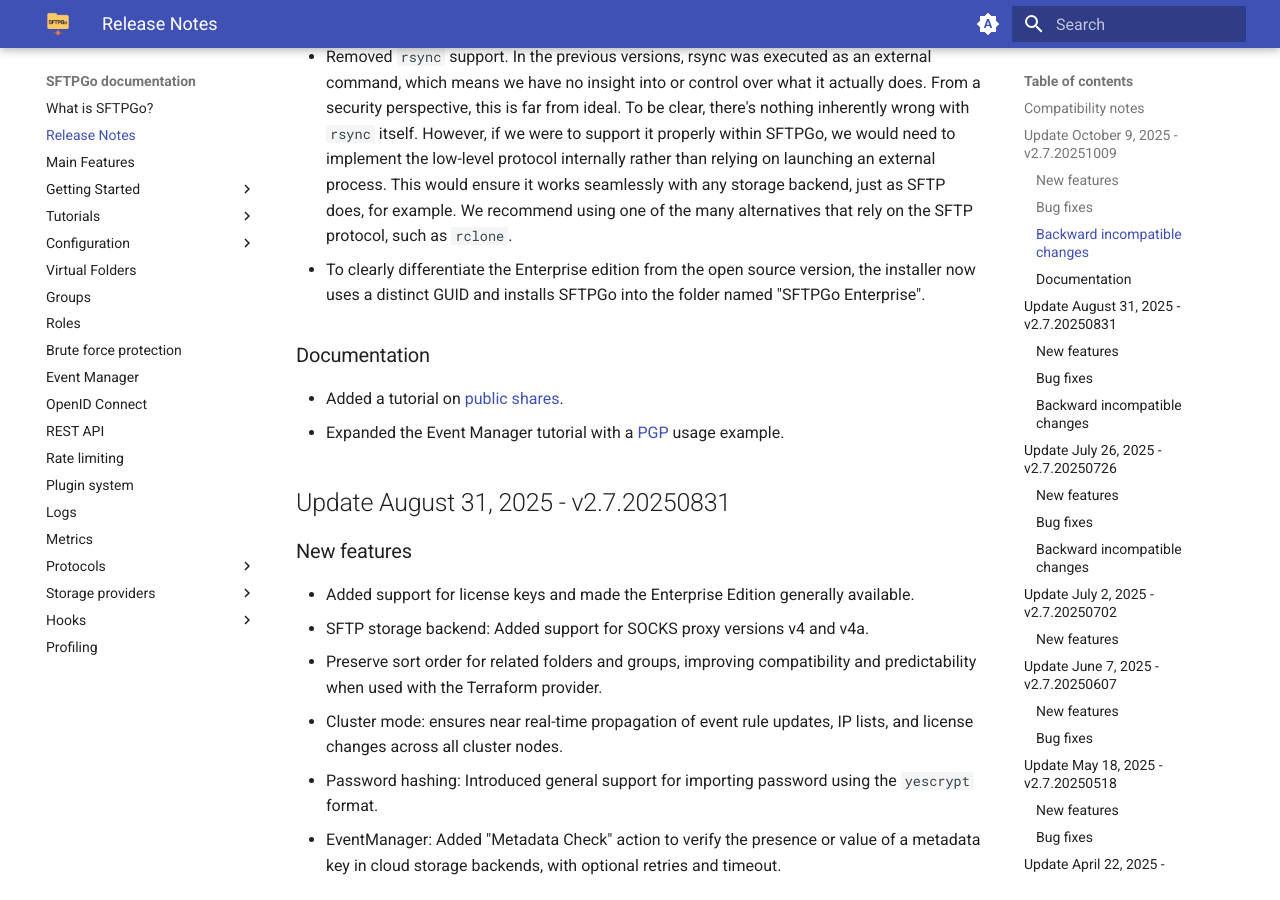
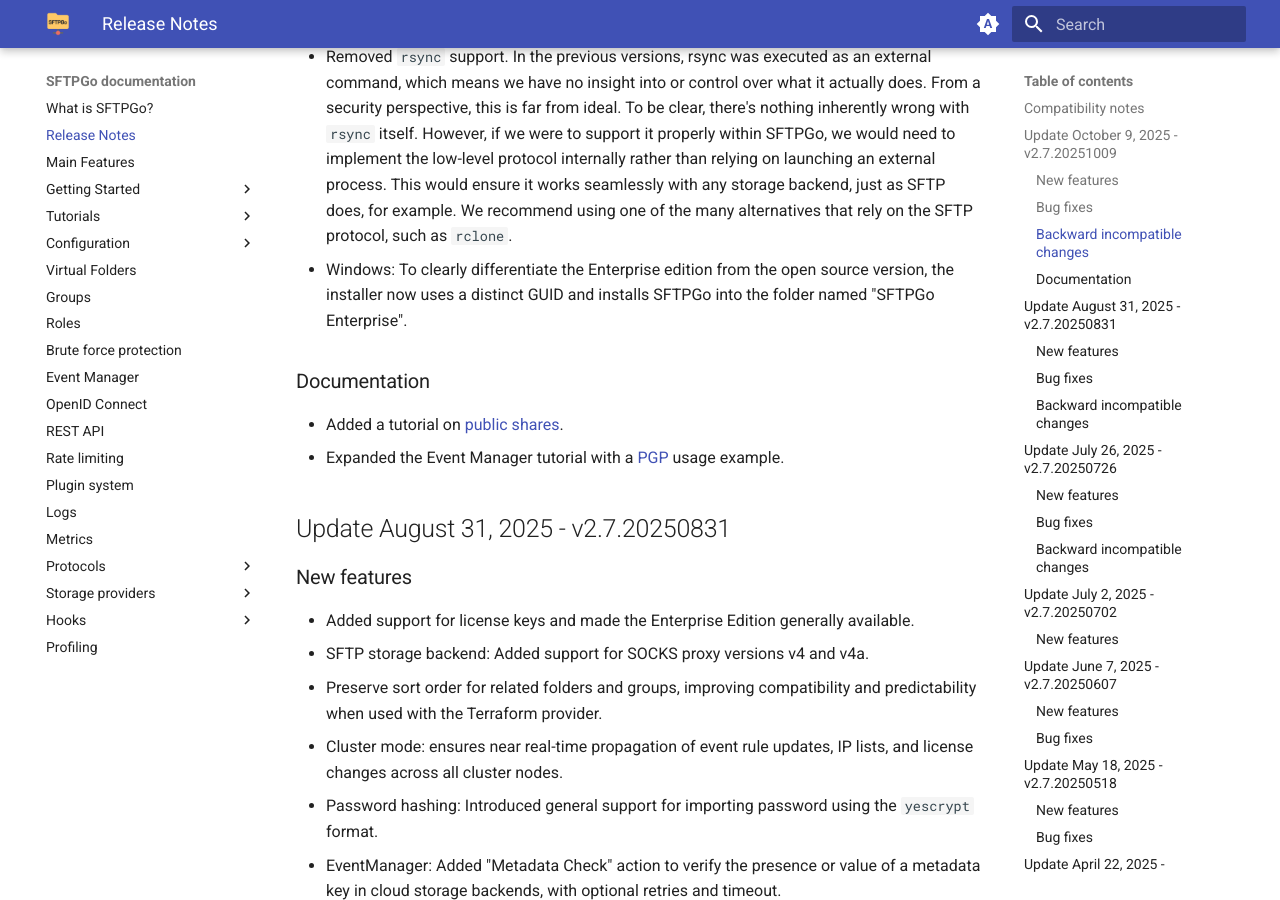
Before and after one commit to sftpgo/docs, an MkDocs documentation site: the page built from docs/changelog.md, in a window 1280 px wide and 900 px high, scrolled down 1281 px. Built offline with MkDocs 1.6.1 and Material for MkDocs 9.7.7, drawn with Linux system fonts in a browser that asks for light colours; the version menu is left out; part of the change alters nothing that is shown.

Commit message:
changelog: clarify we have updated the Windows installer
Signed-off-by: Nicola Murino <nicola.murino@gmail.com>

```diff
--- a/docs/changelog.md
+++ b/docs/changelog.md
@@ -32,7 +32,7 @@ If you're migrating from an open-source installation, please follow the guide he
 ### Backward incompatible changes
 
 - Removed `rsync` support. In the previous versions, rsync was executed as an external command, which means we have no insight into or control over what it actually does. From a security perspective, this is far from ideal. To be clear, there's nothing inherently wrong with `rsync` itself. However, if we were to support it properly within SFTPGo, we would need to implement the low-level protocol internally rather than relying on launching an external process. This would ensure it works seamlessly with any storage backend, just as SFTP does, for example. We recommend using one of the many alternatives that rely on the SFTP protocol, such as `rclone`.
-- To clearly differentiate the Enterprise edition from the open source version, the installer now uses a distinct GUID and installs SFTPGo into the folder named "SFTPGo Enterprise".
+- Windows: To clearly differentiate the Enterprise edition from the open source version, the installer now uses a distinct GUID and installs SFTPGo into the folder named "SFTPGo Enterprise".
 
 ### Documentation
 
```
